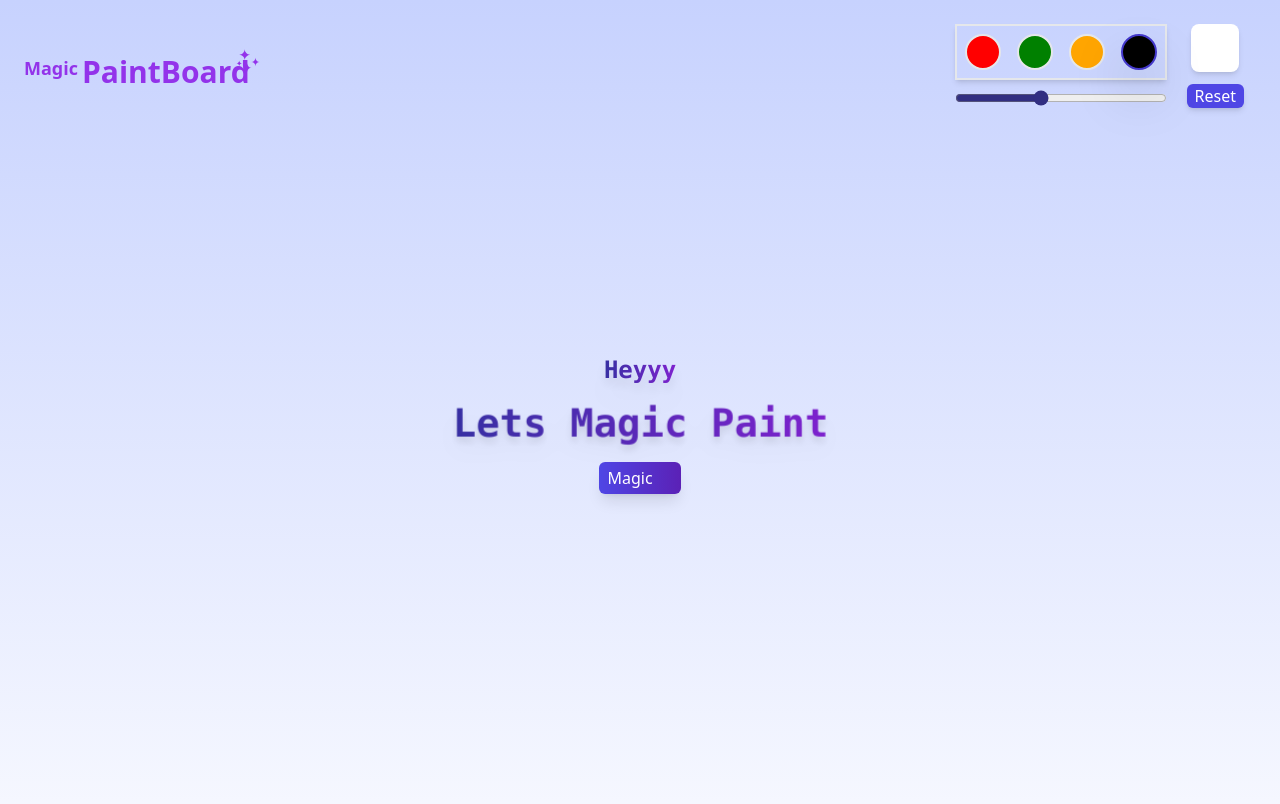
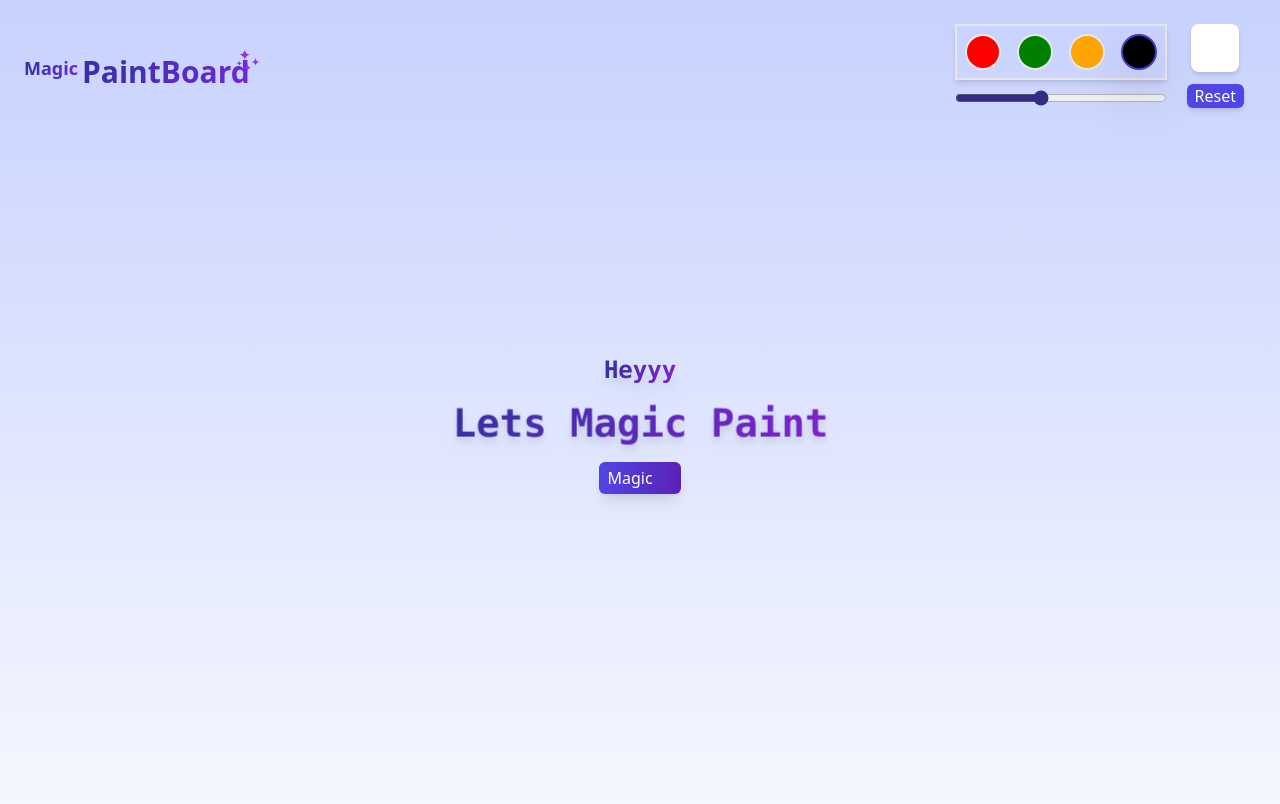
Before and after one commit to Omkar-Jawalkar/ReactPaintboard, a React (Vite) app: page / in a window 1280 px wide. Shown: the top 804 px of the page. Built offline with nearby package versions, Linux system fonts and the light colour scheme; some icons are missing.

Commit message:
Navbar colors changed

```diff
--- a/src/components/Navbar/Navbar.jsx
+++ b/src/components/Navbar/Navbar.jsx
@@ -20,13 +20,13 @@ const Navbar = () => {
          {/* LEFT SIDE */}
          <div className="flex cursor-pointer space-x-1 ">
             <div className="flex relative">
-               <span className=" font-semibold text-lg text-purple-600">
+               <span className=" font-semibold text-lg  bg-gradient-to-r text-transparent bg-clip-text  from-indigo-800 to-violet-700">
                   Magic
                </span>
                <WiStars className="text-4xl absolute top-[-0.6rem] left-[12.9rem] text-purple-600 " />
             </div>
 
-            <h1 className="text-3xl text-purple-600 font-bold transition duration-300 ease-in-out">
+            <h1 className="text-3xl text-transparent bg-gradient-to-r  from-indigo-800 to-violet-700 bg-clip-text font-bold ">
                PaintBoard
             </h1>
          </div>
```
